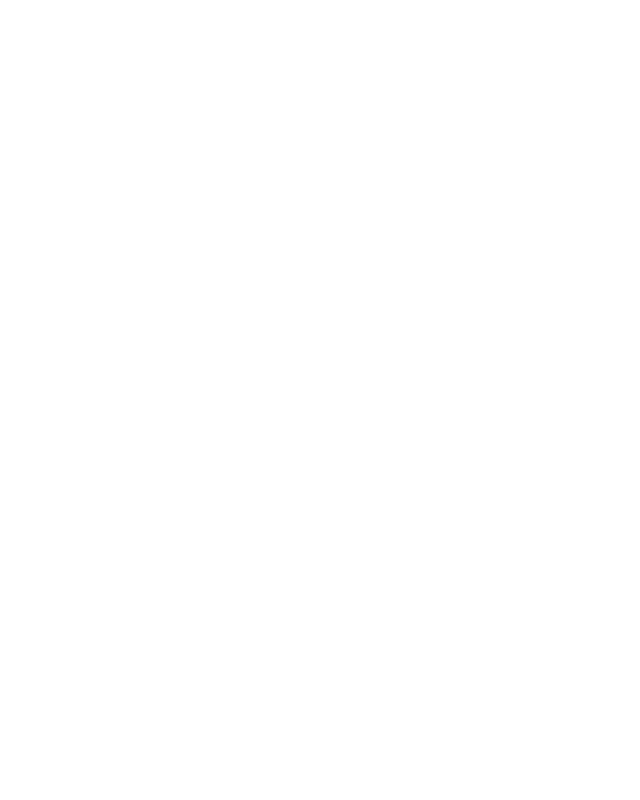
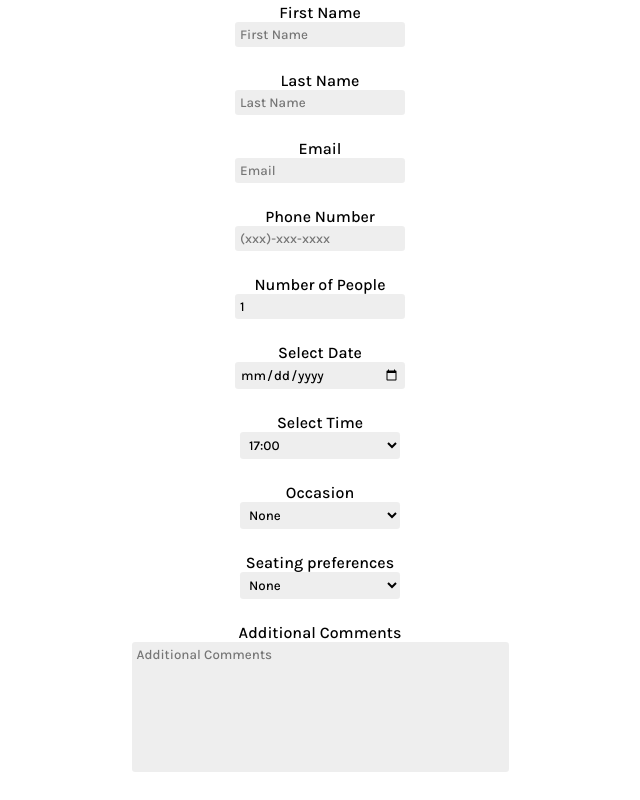
Before and after one commit to Ramasanjaya22/little-lemon-website, a React (Create React App) app: page /reservations in a window 1280 px wide. Shown: the part 660-1460 px from the top of the page, without its empty margins (320-960 px from the left). Before the commit the page ends 800 px from the top, so only its background shows below. Built offline with nearby package versions, Linux system fonts and the light colour scheme; a web font is replaced by a local one.

Commit message:
final commit

```diff
--- a/src/components/pages/Confirmation.jsx
+++ b/src/components/pages/Confirmation.jsx
@@ -1,8 +1,37 @@
 import React from 'react'
-
+import HeroImage from "../../assets/food/food5.jpeg";
+import { Link } from 'react-router-dom';
 const Confirmation = () => {
   return (
-    <div>Confirmation</div>
+    <header className="confirmation-header">
+    <img
+      className="confirmation-image"
+      src={HeroImage}
+      alt="Little Lemon Ingredients"
+    ></img>
+    <section className="reserve-header-text">
+      <h1>Your Reservation is Confirmed!</h1>
+      <h4>A confirmation message has been sent to your email.</h4>
+      <h4>Thanks for dining with us!</h4>
+    </section>
+
+    <section className="redirect-buttons">
+      <a
+        className="redirect-button"
+        href={require("../../assets/menu.webp")}
+        target="_blank"
+        rel="noreferrer"
+      >
+        Browse Menu
+      </a>
+      <Link className="redirect-button" to="/order">
+        Order Online
+      </Link>
+      <Link className="redirect-button" to="/">
+        Home Page
+      </Link>
+    </section>
+  </header>
   )
 }
 
--- a/src/components/pages/Login.jsx
+++ b/src/components/pages/Login.jsx
@@ -1,9 +1,11 @@
-import React from 'react'
-
+import React from "react";
+import LoginPage from "../sections/loginPages/LoginPage";
 const Login = () => {
   return (
-    <div>Login</div>
-  )
-}
+    <>
+      <LoginPage />
+    </>
+  );
+};
 
-export default Login
+export default Login;
--- a/src/components/pages/Order.jsx
+++ b/src/components/pages/Order.jsx
@@ -1,8 +1,11 @@
 import React from 'react'
+import Heading from '../sections/orderPages/Heading'
 
 const Order = () => {
   return (
-    <div>Order</div>
+    <>
+    <Heading />
+    </>
   )
 }
 
--- a/src/components/pages/Reservation.jsx
+++ b/src/components/pages/Reservation.jsx
@@ -1,8 +1,22 @@
-import React from 'react'
+import React, { useReducer } from 'react'
+import Heading from '../sections/reservePages/Heading'
+import ReservationForm from "../sections/reservePages/Booking";
+import { fetchAPI } from "../utils/bookingAPI";
+const Reservation = () => {
 
-const Reservation = () => {
+  function updateTimes(date) {
+    return fetchAPI(date);
+  }
+
+  const output = fetchAPI(new Date());
+
+  const [availableTimes, dispatch] = useReducer(updateTimes, output);
+
   return (
-    <div>Reservation</div>
+    <>
+    <Heading />
+    <ReservationForm availableTimes={availableTimes} updateTimes={dispatch} />
+  </>
   )
 }
 
--- /dev/null
+++ b/src/components/sections/loginPages/LoginPage.jsx
@@ -0,0 +1,18 @@
+import React from "react";
+import HeroImage from "../../../assets/food/food5.jpeg";
+const LoginPage = () => {
+  return (
+    <header className="reserve-table">
+      <img
+        className="header-reserve"
+        src={HeroImage}
+        alt="Little Lemon Ingredients"
+      ></img>
+      <div className="reserve-header-text">
+        <h1>Login</h1>
+      </div>
+    </header>
+  );
+};
+
+export default LoginPage;
--- /dev/null
+++ b/src/components/sections/orderPages/Heading.jsx
@@ -0,0 +1,18 @@
+import React from "react";
+import HeroImage from "../../../assets/food/food5.jpeg";
+const Heading = () => {
+  return (
+    <header className="reserve-table">
+      <img
+        className="header-reserve"
+        src={HeroImage}
+        alt="Little Lemon Ingredients"
+      ></img>
+      <div className="reserve-header-text">
+        <h1>Order Online</h1>
+      </div>
+    </header>
+  );
+};
+
+export default Heading;
--- /dev/null
+++ b/src/components/sections/reservePages/Booking.jsx
@@ -0,0 +1,176 @@
+import React, { useState } from "react";
+import { Link } from "react-router-dom";
+
+const Booking = (props) => {
+  const [fName, setFName] = useState("");
+  const [lName, setLName] = useState("");
+  const [email, setEmail] = useState("");
+  const [tel, setTel] = useState("");
+  const [people, setPeople] = useState(1);
+  const [date, setDate] = useState("");
+  const [occasion, setOccasion] = useState("");
+  const [preferences, setPreferences] = useState("");
+  const [comments, setComments] = useState("");
+
+  const [finalTime, setFinalTime] = useState(
+    props.availableTimes.map((times) => <option>{times}</option>)
+  );
+
+  function handleDateChange(e) {
+    setDate(e.target.value);
+
+    var stringify = e.target.value;
+    const date = new Date(stringify);
+
+    props.updateTimes(date);
+
+    setFinalTime(props.availableTimes.map((times) => <option>{times}</option>));
+  }
+
+  return (
+    <form className="reservation-form">
+      <div>
+        <label htmlFor="fName">First Name</label> <br></br>
+        <input
+          type="text"
+          id="fName"
+          placeholder="First Name"
+          required
+          minLength={2}
+          maxLength={50}
+          value={fName}
+          onChange={(e) => setFName(e.target.value)}
+        ></input>
+      </div>
+
+      <div>
+        <label htmlFor="lName">Last Name</label> <br></br>
+        <input
+          type="text"
+          id="lName"
+          placeholder="Last Name"
+          minLength={2}
+          maxLength={50}
+          value={lName}
+          onChange={(e) => setLName(e.target.value)}
+        ></input>
+      </div>
+
+      <div>
+        <label htmlFor="email">Email</label> <br></br>
+        <input
+          type="email"
+          id="email"
+          placeholder="Email"
+          value={email}
+          required
+          minLength={4}
+          maxLength={200}
+          onChange={(e) => setEmail(e.target.value)}
+        ></input>
+      </div>
+
+      <div>
+        <label htmlFor="phonenum">Phone Number</label> <br></br>
+        <input
+          type="tel"
+          id="phonenum"
+          placeholder="(xxx)-xxx-xxxx"
+          value={tel}
+          required
+          minLength={10}
+          maxLength={25}
+          onChange={(e) => setTel(e.target.value)}
+        ></input>
+      </div>
+
+      <div>
+        <label htmlFor="people">Number of People</label> <br></br>
+        <input
+          type="number"
+          id="people"
+          placeholder="Number of People"
+          value={people}
+          required
+          min={1}
+          max={100}
+          onChange={(e) => setPeople(e.target.value)}
+        ></input>
+      </div>
+
+      <div>
+        <label htmlFor="date">Select Date</label> <br></br>
+        <input
+          type="date"
+          id="date"
+          required
+          value={date}
+          onChange={handleDateChange}
+        ></input>
+      </div>
+
+      <div>
+        <label htmlFor="time">Select Time</label> <br></br>
+        <select id="time" required>
+          {finalTime}
+        </select>
+      </div>
+
+      <div>
+        <label htmlFor="occasion">Occasion</label> <br></br>
+        <select
+          id="occasion"
+          value={occasion}
+          onChange={(e) => setOccasion(e.target.value)}
+        >
+          <option>None</option>
+          <option>Birthday</option>
+          <option>Anniversary</option>
+          <option>Engagement</option>
+          <option>Other</option>
+        </select>
+      </div>
+
+      <div>
+        <label htmlFor="preferences">Seating preferences</label> <br></br>
+        <select
+          id="preferences"
+          value={preferences}
+          onChange={(e) => setPreferences(e.target.value)}
+        >
+          <option>None</option>
+          <option>Indoors</option>
+          <option>Outdoor (Patio)</option>
+          <option>Outdoor (Sidewalk)</option>
+        </select>
+      </div>
+
+      <div>
+        <label htmlFor="comments">Additional Comments</label> <br></br>
+        <textarea
+          id="comments"
+          rows={8}
+          cols={50}
+          placeholder="Additional Comments"
+          value={comments}
+          onChange={(e) => setComments(e.target.value)}
+        ></textarea>
+      </div>
+
+      <div>
+        <br></br>
+        <small>
+          <p>
+            Note: You cannot edit your reservation after submission. Please
+            double-check your answer before submitting your reservation request.
+          </p>
+        </small>
+        <Link className="action-button" to="/confirmation">
+          Book Table
+        </Link>
+      </div>
+    </form>
+  );
+};
+
+export default Booking;
--- /dev/null
+++ b/src/components/sections/reservePages/Heading.jsx
@@ -0,0 +1,18 @@
+import React from "react";
+import HeroImage from "../../../assets/food/food5.jpeg";
+const Heading = () => {
+  return (
+    <header className="reserve-table">
+      <img
+        className="header-reserve"
+        src={HeroImage}
+        alt="Little Lemon Ingredients"
+      ></img>
+      <div className="reserve-header-text">
+        <h1>Reserve a table</h1>
+      </div>
+    </header>
+  );
+};
+
+export default Heading;
--- /dev/null
+++ b/src/components/utils/bookingAPI.js
@@ -0,0 +1,29 @@
+const seededRandom = function (seed) {
+  var m = 2 ** 35 - 31;
+  var a = 185852;
+  var s = seed % m;
+  return function () {
+    return (s = (s * a) % m) / m;
+  };
+};
+
+export function fetchAPI(date) {
+  let result = [];
+  let dt = new Date(date);
+  let seed = dt.getDate();
+
+  let random = seededRandom(seed);
+  for (let i = 17; i <= 23; i++) {
+    if (random() < 0.5) {
+      result.push(i + ":00");
+    }
+    if (random() < 0.5) {
+      result.push(i + ":30");
+    }
+  }
+  return result;
+}
+
+export function submitAPI(formData) {
+  return true;
+}
```
Also changed, not shown: src/components/pages/BookingPage.jsx (deleted, +0 -9 lines), 1 other file (tests, documents, lock files or other folders).
